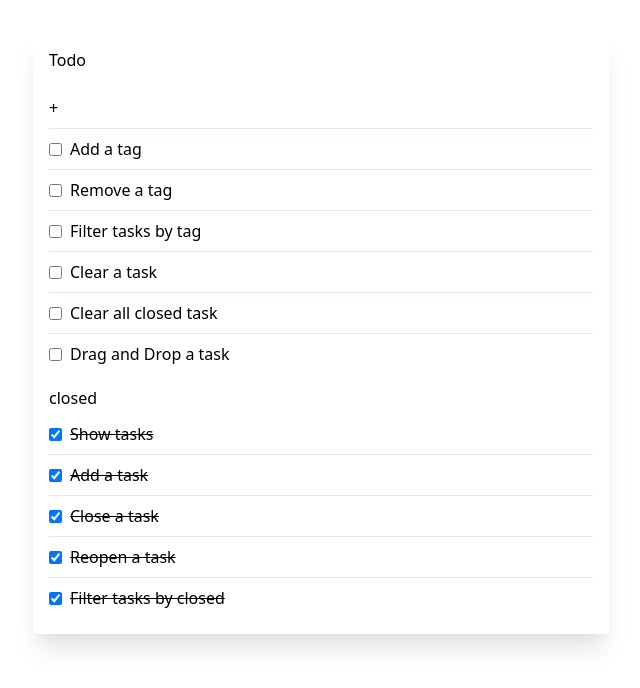
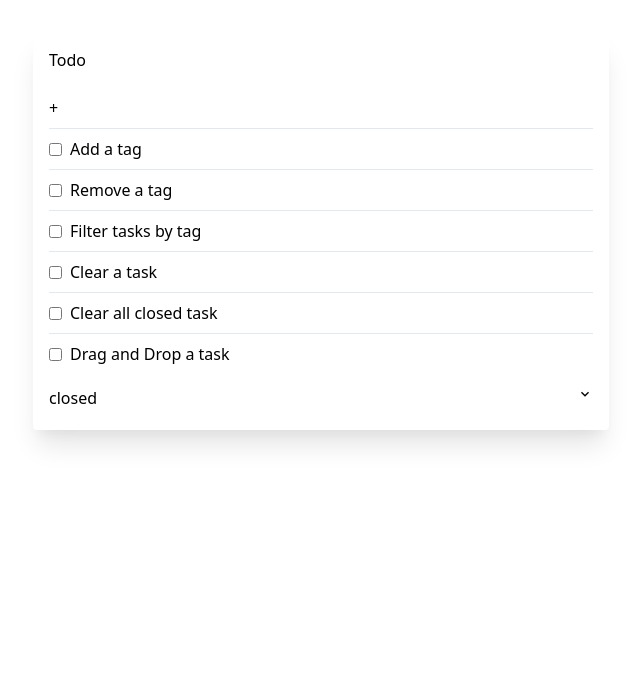
Before and after one commit to hisomura/todo-app, a Next.js app: page / in a window 1280 px wide. Shown: the top 688 px of the page, without its empty margins (319-959 px from the left). Built offline with nearby package versions, Linux system fonts and the light colour scheme.

Commit message:
Implement folding closed tasks.

```diff
--- a/pages/index.tsx
+++ b/pages/index.tsx
@@ -1,5 +1,6 @@
 import { ChangeEventHandler, KeyboardEventHandler, MouseEvent, useState } from 'react'
 import cn from 'classnames'
+import { MdExpandMore } from 'react-icons/md'
 
 type Task = {
   id: number
@@ -29,6 +30,7 @@ export default function Home() {
     Task.create('Close a task', true),
     Task.create('Reopen a task', true),
     Task.create('Filter tasks by closed', true),
+    Task.create('Folding closed tasks', true),
     Task.create('Add a tag'),
     Task.create('Remove a tag'),
     Task.create('Filter tasks by tag'),
@@ -37,6 +39,7 @@ export default function Home() {
     Task.create('Drag and Drop a task'),
   ])
   const [formText, setFormText] = useState('')
+  const [foldingClosedTasks, setFoldingClosedTasks] = useState(true)
 
   const onChange: ChangeEventHandler<HTMLInputElement> = (event) => {
     // https://developer.mozilla.org/ja/docs/Web/API/Event/currentTarget
@@ -91,10 +94,16 @@ export default function Home() {
             ))}
         </ul>
 
-        <div className="mt-2 py-1">
+        <div className="mt-2 py-1 flex justify-between">
           <h2>closed</h2>
+          <MdExpandMore onClick={() => setFoldingClosedTasks(!foldingClosedTasks)} />
         </div>
-        <ul className="divide-y">
+        <ul
+          className={cn({
+            'divide-y': true,
+            hidden: foldingClosedTasks,
+          })}
+        >
           {tasks
             .filter((task) => task.closed)
             .map((task, index) => (
```
